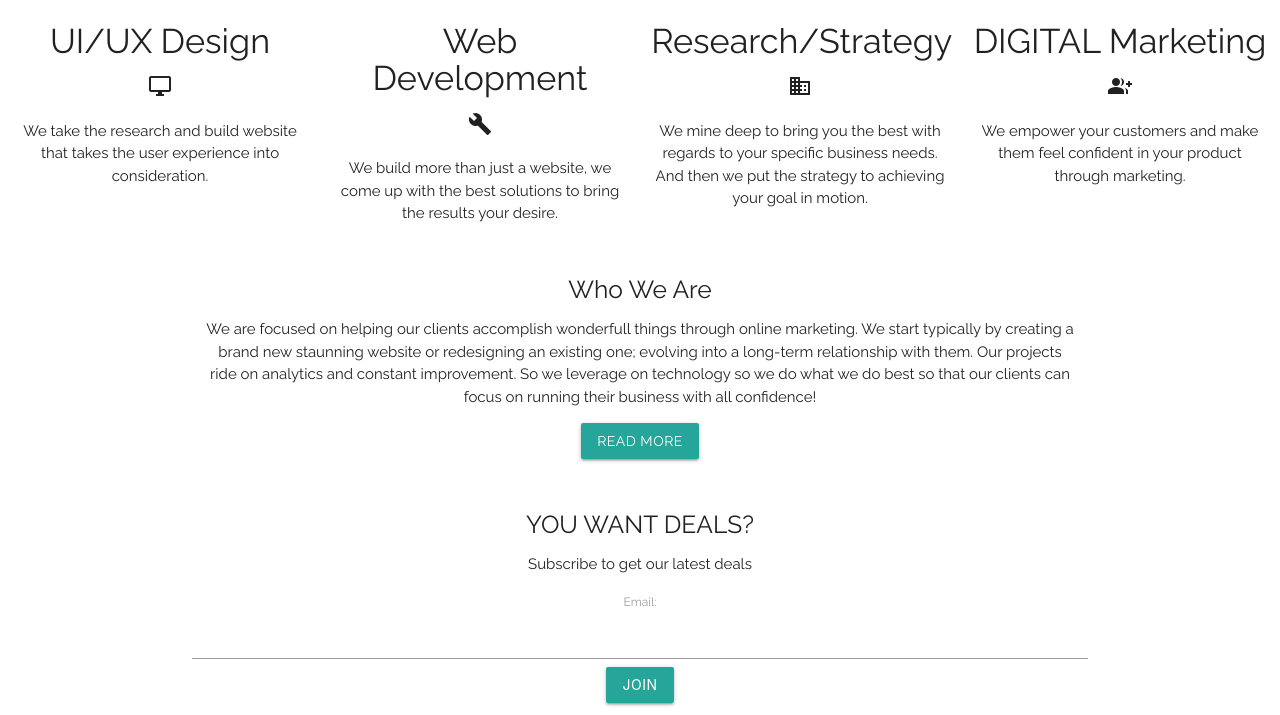
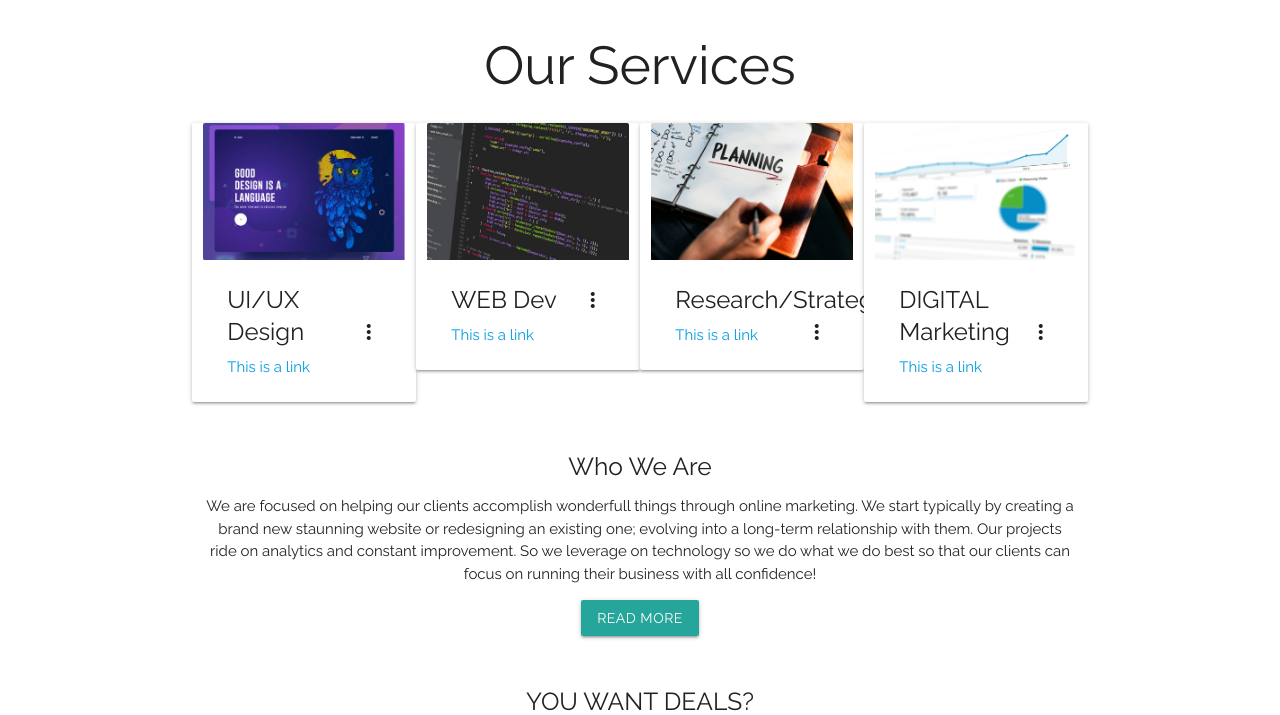
Before and after one commit to mrpyrex/neupytech-django, a Django app: page / in a window 1280 px wide. Shown: the part 864-1579 px from the top of the page. Run offline with Django 3.2, Linux system fonts and the light colour scheme; some libraries are stand-ins or nearby versions.

Commit message:
Added services section

```diff
--- a/neupytech/static/css/style.css
+++ b/neupytech/static/css/style.css
@@ -21,3 +21,8 @@ body {
     color: #fff;
     position: relative;
 }
+
+.card {
+    width: 200px;
+    height: 100%;
+}
--- a/pages/templates/pages/index.html
+++ b/pages/templates/pages/index.html
@@ -13,35 +13,68 @@
     </div>
 </header>
 
-<!-- Cards Section
+<!-- Services Section
 ==================
 -->
 
-<section class="section-card center">
+<div class="container" id="box">
+    <h2 class="center">Our Services</h2>
     <div class="row">
-        <div class="col s12 m6 l3">
-            <h4>UI/UX Design</h4>
-            <i class="material-icons">desktop_windows</i>
-            <p>We take the research and build website that takes the user experience into consideration.</p>
+        <div class="card col s12 m6 l3">
+            <div class="card-image waves-effect waves-block waves-light">
+                <img class="activator" src="{% static "img/ux.jpg" %}">
+            </div>
+            <div class="card-content">
+                <span class="card-title activator grey-text text-darken-4">UI/UX Design<i class="material-icons right">more_vert</i></span>
+                <p><a href="#">This is a link</a></p>
+            </div>
+            <div class="card-reveal">
+                <span class="card-title grey-text text-darken-4">UI/UX Design<i class="material-icons right">close</i></span>
+                <p>Here is some more information about this product that is only revealed once clicked on.</p>
+            </div>
         </div>
-        <div class="col s12 m6 l3">
-                <h4>Web Development</h4>
-                <i class="material-icons">build</i>
-                <p>We build more than just a website, we come up with the best solutions to bring the results your desire.</p>
-
+        <div class="card col s12 m6 l3">
+                <div class="card-image waves-effect waves-block waves-light">
+                    <img class="activator" src="{% static "img/webdev.jpeg" %}">
+                </div>
+                <div class="card-content">
+                    <span class="card-title activator grey-text text-darken-4">WEB Dev<i class="material-icons right">more_vert</i></span>
+                    <p><a href="#">This is a link</a></p>
+                </div>
+                <div class="card-reveal">
+                    <span class="card-title grey-text text-darken-4">WEB Dev<i class="material-icons right">close</i></span>
+                    <p>Here is some more information about this product that is only revealed once clicked on.</p>
+                </div>
             </div>
-            <div class="col s12 m6 l3">
-                    <h4>Research/Strategy</h4>
-                    <i class="material-icons">domain</i>
-                    <p class="">We mine deep to bring you the best with regards to your specific business needs. And then we put the strategy to achieving your goal in motion.</p>
+            <div class="card col s12 m6 l3">
+                    <div class="card-image waves-effect waves-block waves-light">
+                        <img class="activator" src="{% static "img/research.jpeg" %}">
+                    </div>
+                    <div class="card-content">
+                        <span class="card-title activator grey-text text-darken-4">Research/Strategy<i class="material-icons right">more_vert</i></span>
+                        <p><a href="#">This is a link</a></p>
+                    </div>
+                    <div class="card-reveal">
+                        <span class="card-title grey-text text-darken-4">Research/Strategy<i class="material-icons right">close</i></span>
+                        <p>Here is some more information about this product that is only revealed once clicked on.</p>
+                    </div>
                 </div>
-                <div class="col s12 m6 l3">
-                        <h4>DIGITAL Marketing</h4>
-                        <i class="material-icons">group_add</i>
-                        <p class="">We empower your customers and make them feel confident in your product through marketing.</p>
+                <div class="card col s12 m6 l3">
+                        <div class="card-image waves-effect waves-block waves-light">
+                            <img class="activator" src="{% static "img/market.jpeg" %}">
+                        </div>
+                        <div class="card-content">
+                            <span class="card-title activator grey-text text-darken-4">DIGITAL Marketing<i class="material-icons right">more_vert</i></span>
+                            <p><a href="#">This is a link</a></p>
+                        </div>
+                        <div class="card-reveal">
+                            <span class="card-title grey-text text-darken-4">DIGITAL Marketing<i class="material-icons right">close</i></span>
+                            <p>Here is some more information about this product that is only revealed once clicked on.</p>
+                        </div>
                     </div>
     </div>
-</section>
+</div>
+
 
 <!-- About Section
 ==================
```
Also changed, not shown: neupytech/static/img/market.jpeg (added), neupytech/static/img/research.jpeg (added), neupytech/static/img/ux.jpg (added), neupytech/static/img/webdev.jpeg (added).
